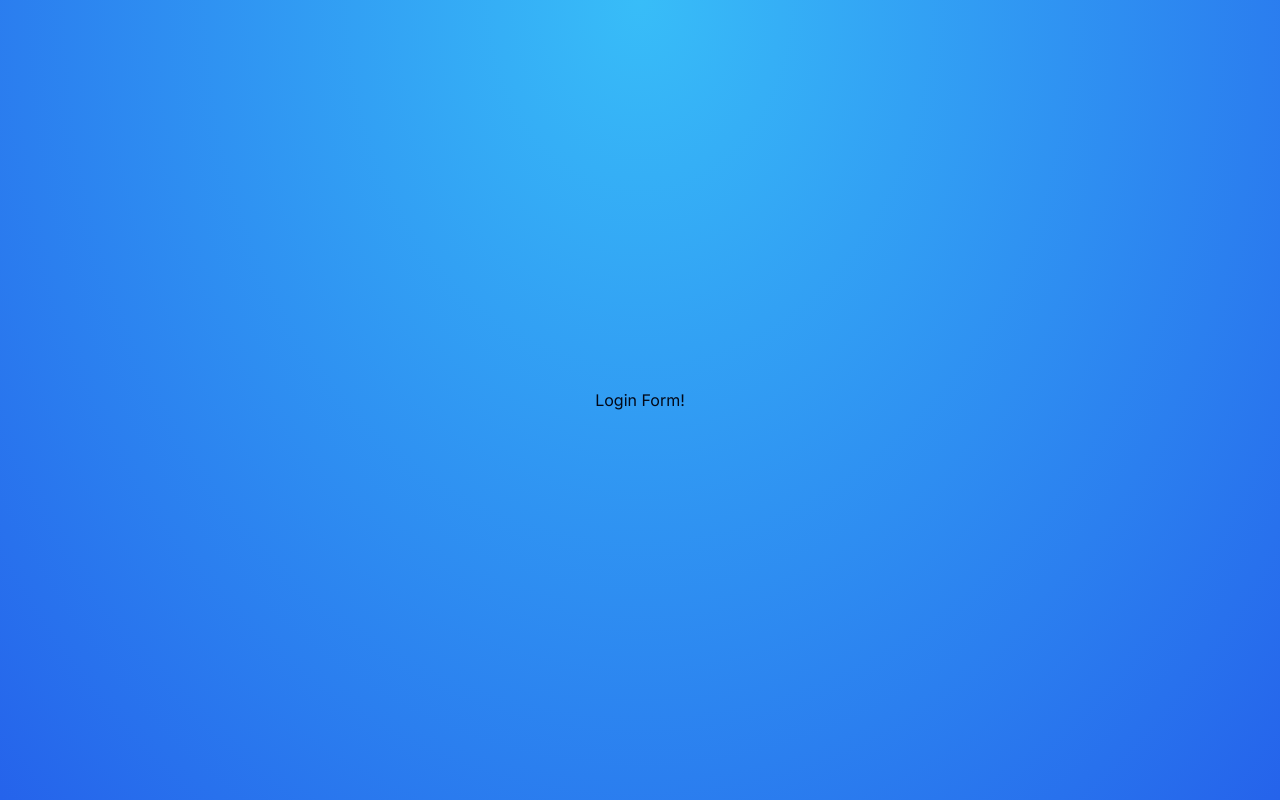
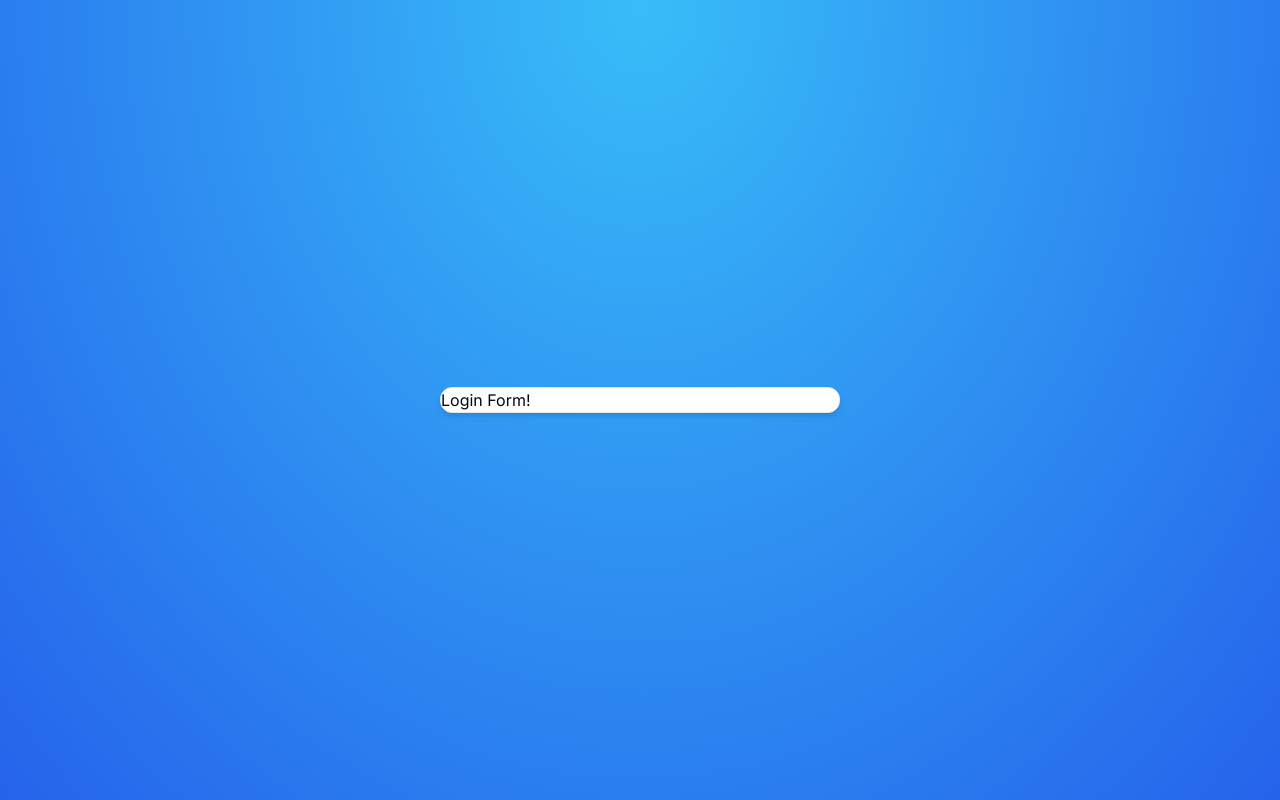
Before and after one commit to thadeus47/next-auth, a Next.js app: page /auth/login in a window 1280 px wide. Built offline with nearby package versions, Linux system fonts and the light colour scheme.

Commit message:
adding card component

```diff
--- /dev/null
+++ b/components/auth/card-wrapper.tsx
@@ -0,0 +1,30 @@
+"use client"
+
+import {
+    Card,
+    CardContent,
+    CardFooter,
+    CardHeader
+ } from "@/components/ui/card";
+
+interface CardWrapperProps {
+    children: React.ReactNode;
+    headerLabel: string;
+    backButtonLabel: string;
+    backButtonHref: string;
+    showSocial?: boolean;
+}
+
+export const CardWrapper = ({
+    children,
+    headerLabel,
+    backButtonLabel,
+    backButtonHref,
+    showSocial,
+}: CardWrapperProps) => {
+    return(
+        <Card className="w-[400px] shadow-md">
+          {children}
+        </Card>
+    )
+}
--- /dev/null
+++ b/components/auth/header.tsx
@@ -0,0 +1,29 @@
+import { Poppins } from "next/font/google";
+
+import { cn } from "@/lib/utils";
+
+const font = Poppins({
+    subsets: ["latin"],
+    weight:["600"],
+
+})
+
+interface HeaderProps {
+    label: string;
+}
+
+export const Header = ({
+    label,
+}: HeaderProps) => {
+    return(
+        <div className="w-full flex flex-col gap-y-4 items-center justify-center">
+           <h1 className={cn("text-3-xl font-semibold",
+           )}>
+              🔒 Auth
+           </h1>
+           <p className="text-muted-foreground text-sm">
+            {label}
+           </p>
+        </div>
+    )
+}
--- a/components/auth/login-form.tsx
+++ b/components/auth/login-form.tsx
@@ -1,7 +1,13 @@
+import { CardWrapper } from "./card-wrapper"
 export const LoginForm = () => {
     return(
-        <div>
+        <CardWrapper
+          headerLabel="Welcome Back"
+          backButtonLabel="Don't have an account?"
+          backButtonHref="/auth/register"
+          showSocial
+        >
             Login Form!
-        </div>
+        </CardWrapper>
     )
 }
--- /dev/null
+++ b/components/ui/card.tsx
@@ -0,0 +1,76 @@
+import * as React from "react"
+
+import { cn } from "@/lib/utils"
+
+const Card = React.forwardRef<
+  HTMLDivElement,
+  React.HTMLAttributes<HTMLDivElement>
+>(({ className, ...props }, ref) => (
+  <div
+    ref={ref}
+    className={cn(
+      "rounded-xl border bg-card text-card-foreground shadow",
+      className
+    )}
+    {...props}
+  />
+))
+Card.displayName = "Card"
+
+const CardHeader = React.forwardRef<
+  HTMLDivElement,
+  React.HTMLAttributes<HTMLDivElement>
+>(({ className, ...props }, ref) => (
+  <div
+    ref={ref}
+    className={cn("flex flex-col space-y-1.5 p-6", className)}
+    {...props}
+  />
+))
+CardHeader.displayName = "CardHeader"
+
+const CardTitle = React.forwardRef<
+  HTMLParagraphElement,
+  React.HTMLAttributes<HTMLHeadingElement>
+>(({ className, ...props }, ref) => (
+  <h3
+    ref={ref}
+    className={cn("font-semibold leading-none tracking-tight", className)}
+    {...props}
+  />
+))
+CardTitle.displayName = "CardTitle"
+
+const CardDescription = React.forwardRef<
+  HTMLParagraphElement,
+  React.HTMLAttributes<HTMLParagraphElement>
+>(({ className, ...props }, ref) => (
+  <p
+    ref={ref}
+    className={cn("text-sm text-muted-foreground", className)}
+    {...props}
+  />
+))
+CardDescription.displayName = "CardDescription"
+
+const CardContent = React.forwardRef<
+  HTMLDivElement,
+  React.HTMLAttributes<HTMLDivElement>
+>(({ className, ...props }, ref) => (
+  <div ref={ref} className={cn("p-6 pt-0", className)} {...props} />
+))
+CardContent.displayName = "CardContent"
+
+const CardFooter = React.forwardRef<
+  HTMLDivElement,
+  React.HTMLAttributes<HTMLDivElement>
+>(({ className, ...props }, ref) => (
+  <div
+    ref={ref}
+    className={cn("flex items-center p-6 pt-0", className)}
+    {...props}
+  />
+))
+CardFooter.displayName = "CardFooter"
+
+export { Card, CardHeader, CardFooter, CardTitle, CardDescription, CardContent }
```
